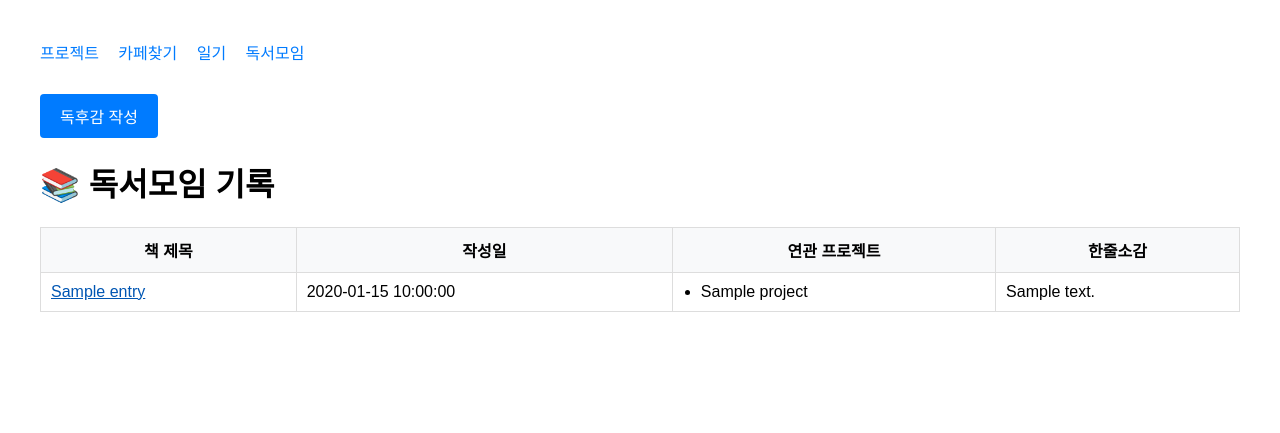
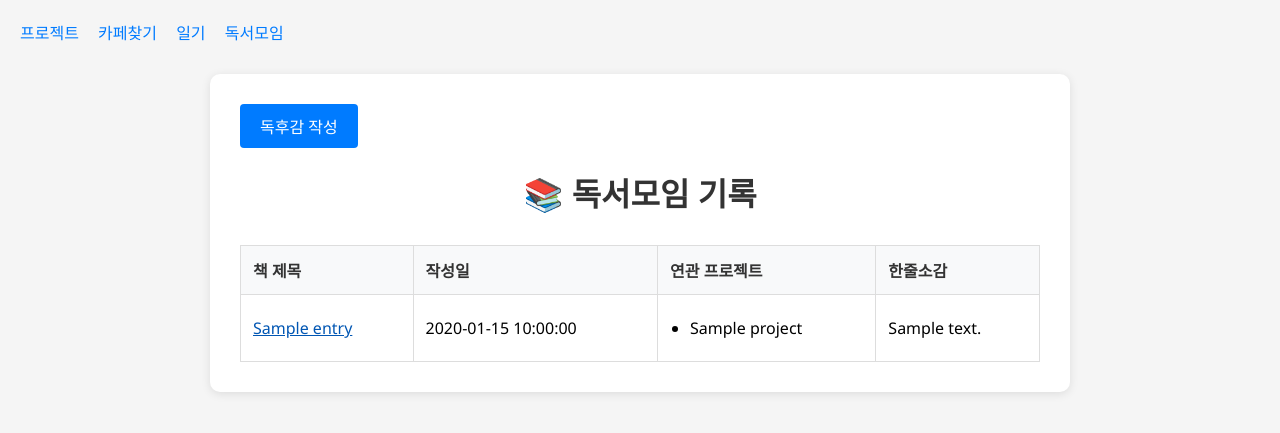
Before and after one commit to heeyoungha/study, a FastAPI app: template python-api/templates/bookclub-list.html in a window 1280 px wide. Shown: the top 433 px of the page. Run offline with FastAPI, Linux system fonts and the light colour scheme; the template is opened without the code that fills it: most values are stand-ins (such as "Sample title", 1, 10 or a date in 2020).

Commit message:
[style] 일기/독모 디자인 통일

```diff
--- a/python-api/app.py
+++ b/python-api/app.py
@@ -2,12 +2,16 @@ from fastapi import FastAPI
 from fastapi.templating import Jinja2Templates
 from fastapi.requests import Request
 from fastapi.responses import RedirectResponse
+from fastapi.staticfiles import StaticFiles
 from routes import diary, bookclub
 
 
 app = FastAPI(title="Diary Sentiment & Project Recommendation API",
               description="일기 감정 분석 및 프로젝트 추천 서비스",
               version="1.0.0")
+
+# Static 파일 설정
+app.mount("/static", StaticFiles(directory="static"), name="static")
 
 templates = Jinja2Templates(directory="templates")
 
--- /dev/null
+++ b/python-api/static/css/common.css
@@ -0,0 +1,176 @@
+/* 공통 스타일 */
+body {
+    font-family: 'Segoe UI', Tahoma, Geneva, Verdana, sans-serif;
+    margin: 0;
+    padding: 20px;
+    background-color: #f5f5f5;
+}
+
+.container {
+    background: white;
+    padding: 30px;
+    border-radius: 10px;
+    box-shadow: 0 2px 10px rgba(0,0,0,0.1);
+    max-width: 800px;
+    margin: 0 auto;
+}
+
+h1, h2 {
+    color: #333;
+    text-align: center;
+    margin-bottom: 30px;
+}
+
+/* 폼 스타일 */
+.form-group {
+    margin-bottom: 20px;
+}
+
+label {
+    display: block;
+    margin-bottom: 5px;
+    font-weight: bold;
+    color: #555;
+}
+
+input[type="text"], textarea {
+    width: 100%;
+    padding: 12px;
+    border: 2px solid #ddd;
+    border-radius: 5px;
+    font-size: 16px;
+    box-sizing: border-box;
+}
+
+textarea {
+    height: 200px;
+    resize: vertical;
+}
+
+button {
+    background-color: #007bff;
+    color: white;
+    padding: 12px 30px;
+    border: none;
+    border-radius: 5px;
+    font-size: 16px;
+    cursor: pointer;
+    width: 100%;
+}
+
+button:hover {
+    background-color: #0056b3;
+}
+
+/* 서비스 상태 표시 */
+.status-indicator {
+    background: #f8f9fa;
+    border: 1px solid #dee2e6;
+    border-radius: 5px;
+    padding: 15px;
+    margin-bottom: 20px;
+}
+
+.status-good {
+    border-left: 4px solid #28a745;
+    background-color: #d4edda;
+}
+
+.status-warning {
+    border-left: 4px solid #ffc107;
+    background-color: #fff3cd;
+}
+
+.status-bad {
+    border-left: 4px solid #dc3545;
+    background-color: #f8d7da;
+}
+
+.status-icon {
+    font-size: 18px;
+    margin-right: 8px;
+}
+
+/* 네비게이션 링크 */
+.nav-links {
+    text-align: center;
+    margin-top: 20px;
+}
+
+.nav-links a {
+    color: #007bff;
+    text-decoration: none;
+    margin: 0 10px;
+}
+
+.nav-links a:hover {
+    text-decoration: underline;
+}
+
+/* 테이블 스타일 */
+table {
+    width: 100%;
+    border-collapse: collapse;
+    margin-top: 20px;
+}
+
+th, td {
+    border: 1px solid #ddd;
+    padding: 12px;
+    text-align: left;
+}
+
+th {
+    background-color: #f8f9fa;
+    font-weight: bold;
+    color: #333;
+}
+
+tr:hover {
+    background-color: #f5f5f5;
+}
+
+/* 액션 버튼 */
+.actions {
+    margin-bottom: 20px;
+}
+
+.actions a {
+    display: inline-block;
+    padding: 10px 20px;
+    background-color: #007bff;
+    color: white;
+    text-decoration: none;
+    border-radius: 4px;
+}
+
+.actions a:hover {
+    background-color: #0056b3;
+}
+
+/* 링크 스타일 */
+a {
+    color: #0056b3;
+    text-decoration: underline;
+}
+
+a:hover {
+    color: #003d82;
+}
+
+/* 빈 상태 */
+.empty {
+    text-align: center;
+    color: #666;
+    padding: 40px;
+}
+
+/* 리스트 스타일 */
+ul {
+    margin: 10px 0;
+    padding-left: 20px;
+}
+
+li {
+    margin: 5px 0;
+}
--- a/python-api/templates/bookclub-list.html
+++ b/python-api/templates/bookclub-list.html
@@ -2,53 +2,40 @@
 <html>
 <head>
     <title>독서모임 - 목록</title>
-    <style>
-        body { font-family: Arial, sans-serif; margin: 40px; }
-        .entry { background-color: #f8f9fa; padding: 20px; border-radius: 8px; margin-bottom: 20px; border-left: 4px solid #007bff; }
-        .entry h3 { color: #0056b3; margin-top: 0; }
-        .recommendations { background-color: #e7f3ff; padding: 15px; border-radius: 8px; margin-top: 15px; }
-        .recommendations h4 { color: #0056b3; margin-top: 0; margin-bottom: 10px; }
-        .recommendations ul { margin: 10px 0; }
-        .recommendations li { margin: 5px 0; }
-        .nav { margin-bottom: 30px; }
-        .nav a { margin-right: 15px; text-decoration: none; color: #007bff; }
-        .actions { margin-top: 20px; }
-        .actions a { display: inline-block; padding: 10px 20px; background-color: #007bff; color: white; text-decoration: none; border-radius: 4px; }
-        .actions a:hover { background-color: #0056b3; }
-        .empty { text-align: center; color: #666; padding: 40px; }
-    </style>
+    <link rel="stylesheet" href="{{ url_for('static', path='css/common.css') }}">
 </head>
 <body>
     {% include 'fragment/nav.html' %}
-    <div class="actions" style="margin-bottom: 20px;">
-        <a href="/bookclub" style="display:inline-block; padding:10px 20px; background-color:#007bff; color:white; text-decoration:none; border-radius:4px;">독후감 작성</a>
+    <div class="container">
+        <div class="actions">
+            <a href="/bookclub">독후감 작성</a>
         </div>
         <h1>📚 독서모임 기록</h1>
         {% if entries %}
-        <table style="width:100%; border-collapse:collapse;">
+            <table>
                 <thead>
-                <tr style="background:#f8f9fa;">
-                    <th style="padding:10px; border:1px solid #ddd;">책 제목</th>
-                    <th style="padding:10px; border:1px solid #ddd;">작성일</th>
-                    <th style="padding:10px; border:1px solid #ddd;">연관 프로젝트</th>
-                    <th style="padding:10px; border:1px solid #ddd;">한줄소감</th>
+                    <tr>
+                        <th>책 제목</th>
+                        <th>작성일</th>
+                        <th>연관 프로젝트</th>
+                        <th>한줄소감</th>
                     </tr>
                 </thead>
                 <tbody>
                     {% for entry in entries %}
                     <tr>
-                    <td style="padding:10px; border:1px solid #ddd;"><a href="/bookclub/{{ entry.id }}" style="color:#0056b3; text-decoration:underline;">{{ entry.book_title }}</a></td>
-                    <td style="padding:10px; border:1px solid #ddd;">{{ entry.date }}</td>
-                    <td style="padding:10px; border:1px solid #ddd;">
+                        <td><a href="/bookclub/{{ entry.id }}">{{ entry.book_title }}</a></td>
+                        <td>{{ entry.date }}</td>
+                        <td>
                             {% if entry.recommended_projects %}
-                            <ul style="margin:0; padding-left:18px;">
+                                <ul>
                                     {% for project in entry.recommended_projects %}
                                         <li>{{ project }}</li>
                                     {% endfor %}
                                 </ul>
                             {% endif %}
                         </td>
-                    <td style="padding:10px; border:1px solid #ddd;">{{ entry.summary }}</td>
+                        <td>{{ entry.summary }}</td>
                     </tr>
                     {% endfor %}
                 </tbody>
@@ -59,5 +46,6 @@
                 <p>첫 번째 독후감을 작성해보세요!</p>
             </div>
         {% endif %}
+    </div>
 </body>
 </html>
```
Also changed, not shown: python-api/templates/bookclub-form.html (+1 -43 lines), python-api/templates/diary/diary-form.html (+1 -89 lines), python-api/templates/diary/diary-list.html (+15 -17 lines). Lines whose indentation alone changed are shown as unchanged.
